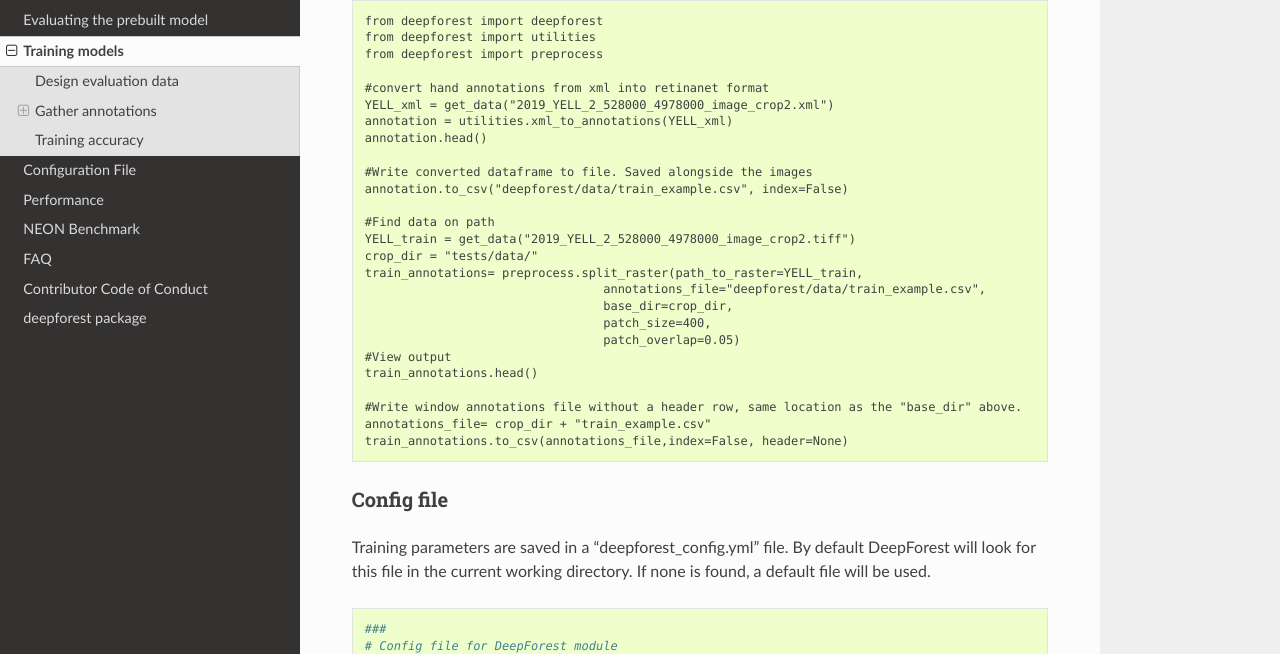
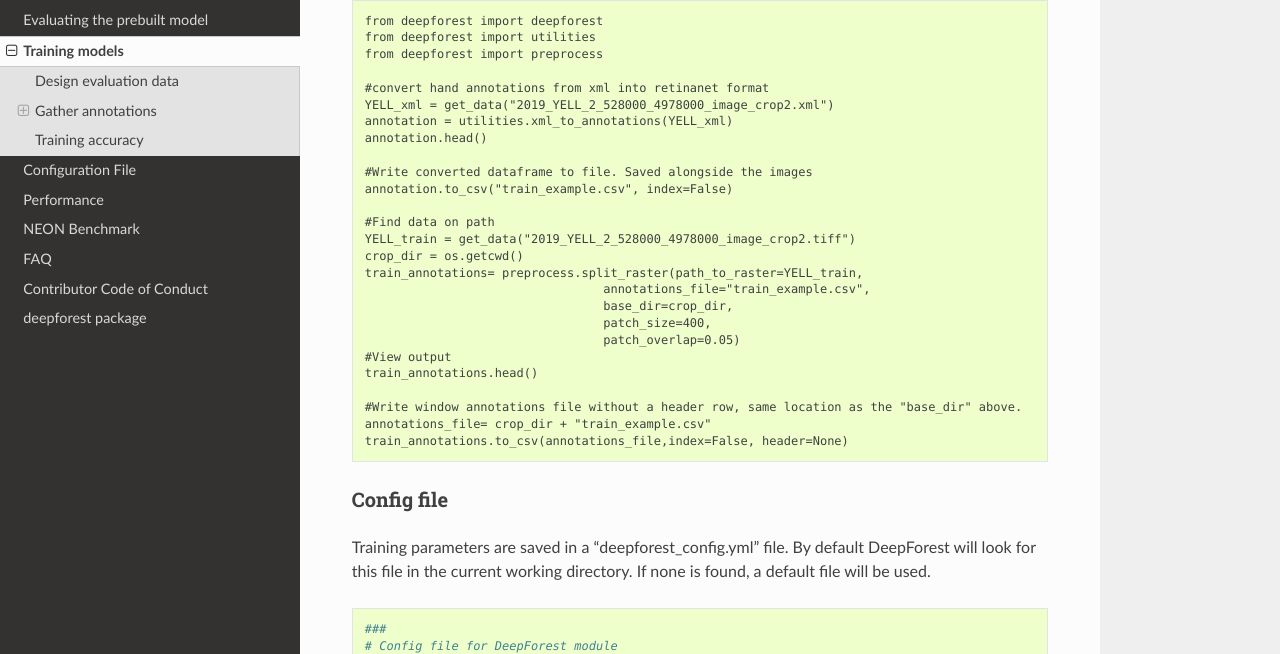
Before and after one commit to weecology/DeepForest, a Sphinx documentation site: the page built from docs/training.md, in a window 1280 px wide and 900 px high, scrolled down 1633 px, cut to the strip 246-900 px from the top of the window. Built offline with Sphinx 7.4.7 and the Read the Docs theme 2.0.0, drawn with Linux system fonts in a browser that asks for light colours; pages that are not in the unit, such as notebooks, are missing from menus.

```diff
--- a/docs/training.md
+++ b/docs/training.md
@@ -43,13 +43,13 @@ annotation = utilities.xml_to_annotations(YELL_xml)
 annotation.head()
 
 #Write converted dataframe to file. Saved alongside the images
-annotation.to_csv("deepforest/data/train_example.csv", index=False)
+annotation.to_csv("train_example.csv", index=False)
 
 #Find data on path
 YELL_train = get_data("2019_YELL_2_528000_4978000_image_crop2.tiff")
-crop_dir = "tests/data/"
+crop_dir = os.getcwd()
 train_annotations= preprocess.split_raster(path_to_raster=YELL_train,
-                                 annotations_file="deepforest/data/train_example.csv",
+                                 annotations_file="train_example.csv",
                                  base_dir=crop_dir,
                                  patch_size=400,
                                  patch_overlap=0.05)
```
Also changed, not shown: README.md (+1 -1 lines), docs/FAQ.md (+0 -4 lines), docs/getting_started.md (+8 -0 lines), docs/installation.md (+9 -1 lines), docs/landing.md (+0 -2 lines), .travis.yml.
